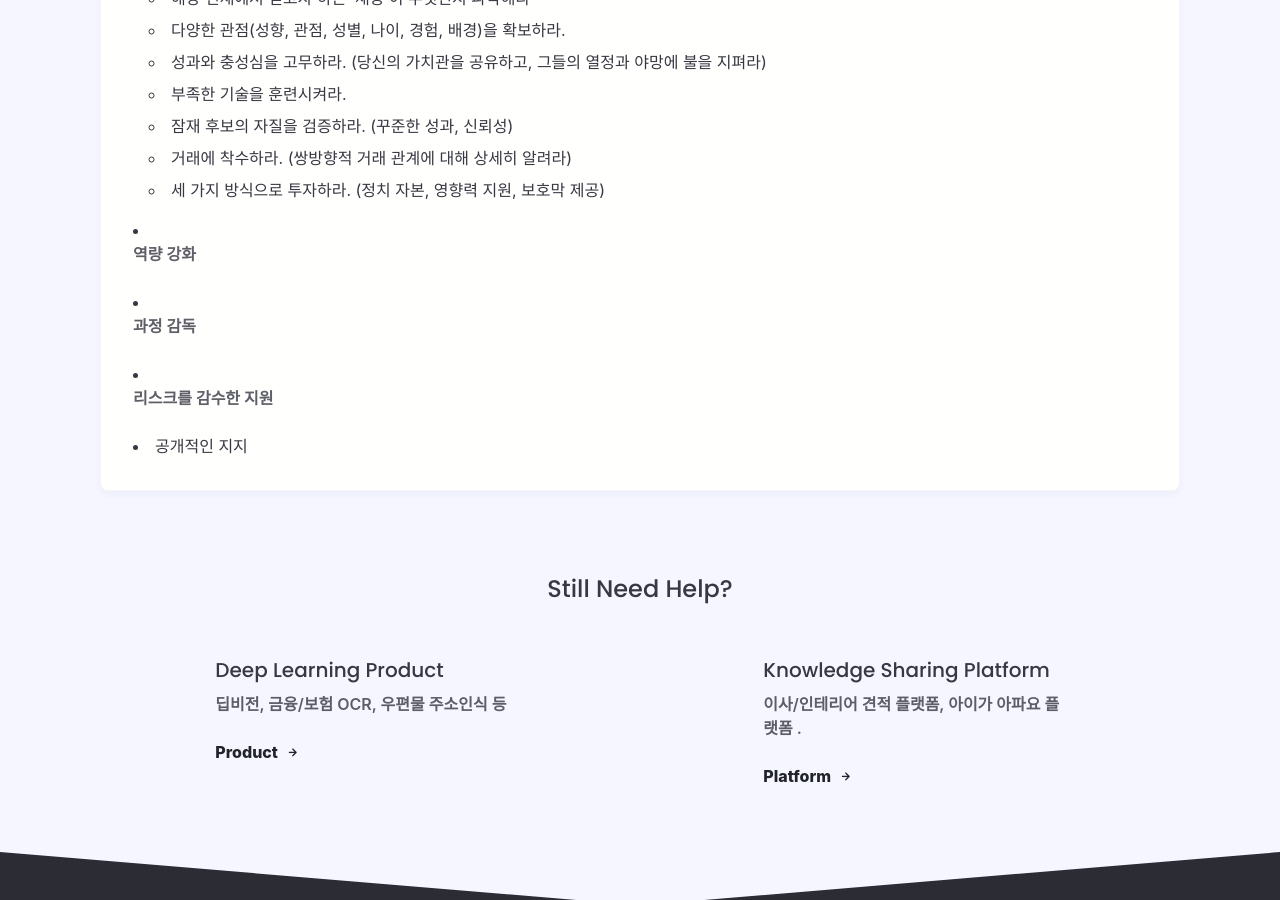
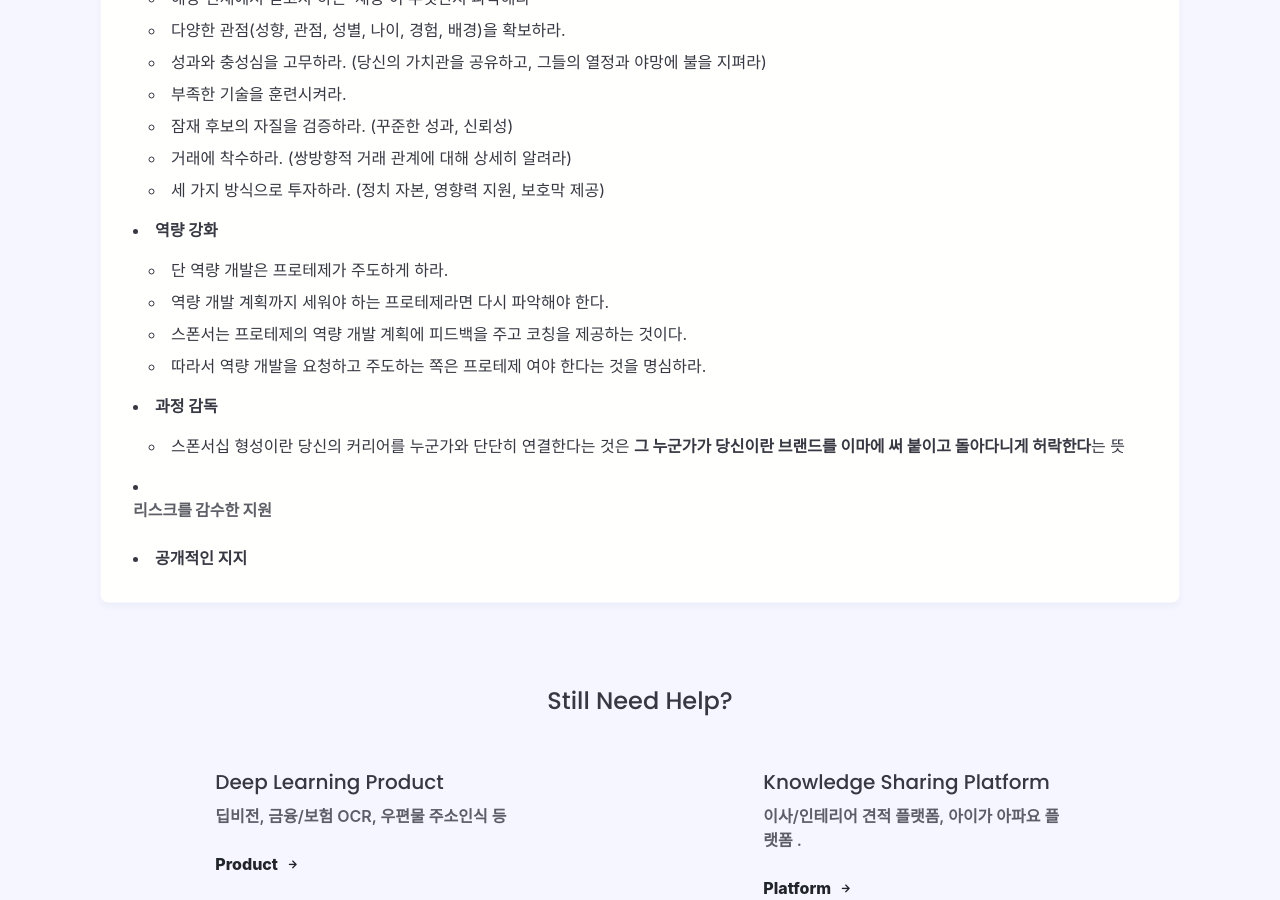
Before and after one commit to ontime-git/ontime-git.github.io, a Jekyll site: the page built from _posts/trace/2021-03-03-The-Sponsor-Effect.md, in a window 1280 px wide and 900 px high, scrolled down 2277 px. Built offline with Jekyll 4.4.1, drawn with Linux system fonts in a browser that asks for light colours; nearby versions of some CDN libraries; some web fonts are replaced; comment, search, counter and statistics services are not loaded.

Commit message:
Update 2021-03-03-The-Sponsor-Effect.md

```diff
--- a/_posts/trace/2021-03-03-The-Sponsor-Effect.md
+++ b/_posts/trace/2021-03-03-The-Sponsor-Effect.md
@@ -31,7 +31,7 @@ published: true
 
 ##### ○ (Sponsor → Protégé) 스폰서의 투자
 
-* 인재 발굴
+* **인재 발굴**
   - (전제조건) 업무 성과와 충성심에서 출발
   - 해당 인재에서 얻고자 하는 ‘재능’이 무엇인지 파악해라
   - 다양한 관점(성향, 관점, 성별, 나이, 경험, 배경)을 확보하라.
@@ -41,10 +41,16 @@ published: true
   - 거래에 착수하라. (쌍방향적 거래 관계에 대해 상세히 알려라)
   - 세 가지 방식으로 투자하라. (정치 자본, 영향력 지원, 보호막 제공)
 
-* 역량 강화
+* **역량 강화**
+  - 단 역량 개발은 프로테제가 주도하게 하라.
+  - 역량 개발 계획까지 세워야 하는 프로테제라면 다시 파악해야 한다.
+  - 스폰서는 프로테제의 역량 개발 계획에 피드백을 주고 코칭을 제공하는 것이다.
+  - 따라서 역량 개발을 요청하고 주도하는 쪽은 프로테제 여야 한다는 것을 명심하라.
 
-* 과정 감독
+* **과정 감독**
+  - 스폰서십 형성이란 당신의 커리어를 누군가와 단단히 연결한다는 것은 **그 누군가가 당신이란 브랜드를 이마에 써 붙이고 돌아다니게 허락한다**는 뜻
 
-* 리스크를 감수한 지원
 
-* 공개적인 지지
+* **리스크를 감수한 지원**
+
+* **공개적인 지지**
```
